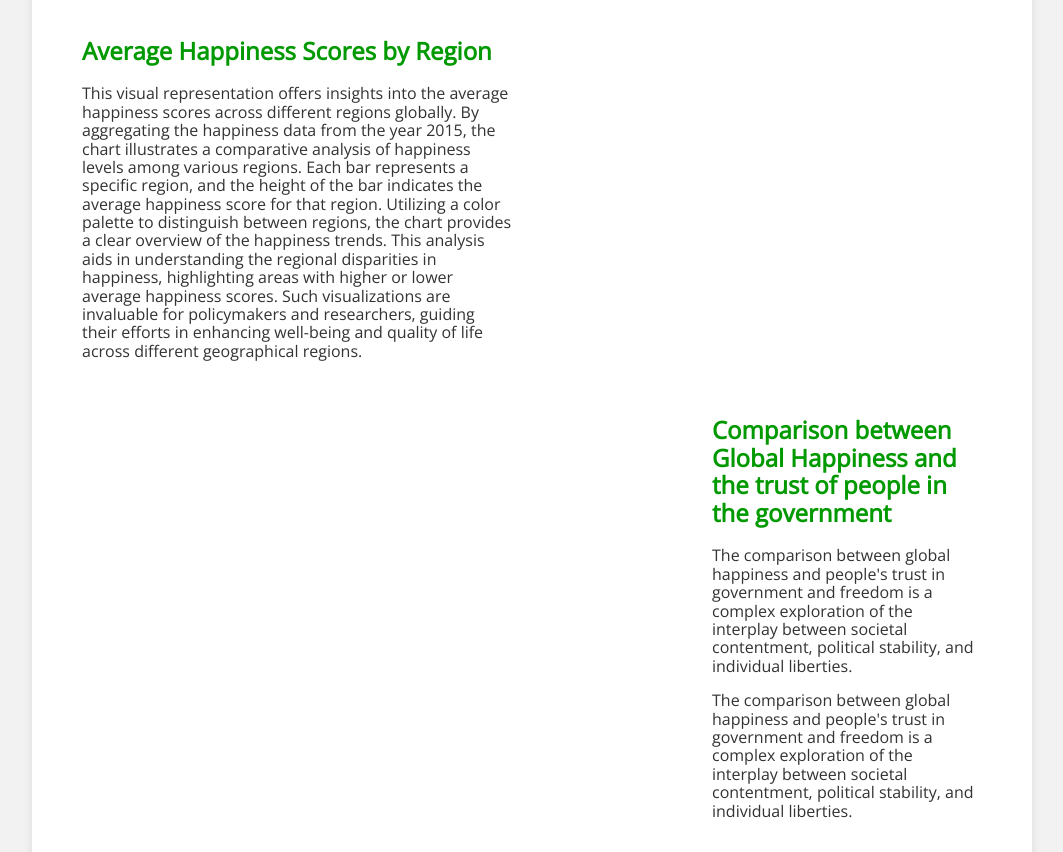
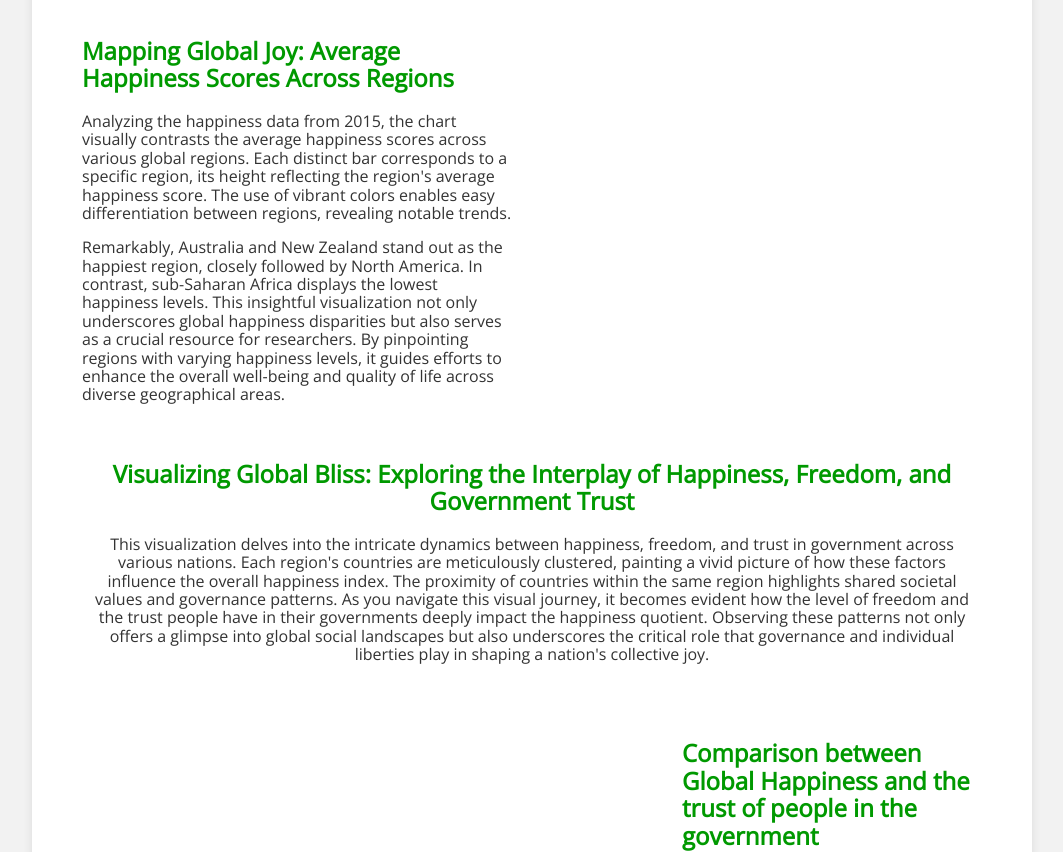
Before and after one commit to mhas0042/Data-Viz-2, a plain HTML site: page index.html in a window 1280 px wide. Shown: the part 222-1074 px from the top of the page, without its empty margins (108-1171 px from the left). Drawn offline with nearby package versions, Linux system fonts and the light colour scheme; a script that the page names is missing.

Commit message:
Update index.html

```diff
--- a/index.html
+++ b/index.html
@@ -2,7 +2,7 @@
 <html>
 
 <head>
-  <title>Multiple Visualisations | An Example</title>
+  <title>Data Visualisation II</title>
   <!-- Import Vega & Vega-Lite (does not have to be from CDN) -->
   <script src="https://cdn.jsdelivr.net/npm/vega@5.20.2"></script>
   <script src="https://cdn.jsdelivr.net/npm/vega-lite@5.1.0"></script>
@@ -45,15 +45,16 @@
     <div class="pure-g">
       <div class="pure-u-1-2">
         <div class="description description-left">
-          <h2>Average Happiness Scores by Region</h2>
-        <p>This visual representation offers insights into the average happiness scores across different regions globally. By
-            aggregating the happiness data from the year 2015, the chart illustrates a comparative analysis of happiness levels
-            among various regions. Each bar represents a specific region, and the height of the bar indicates the average
-            happiness score for that region. Utilizing a color palette to distinguish between regions, the chart provides a
-            clear overview of the happiness trends. This analysis aids in understanding the regional disparities in happiness,
-            highlighting areas with higher or lower average happiness scores. Such visualizations are invaluable for
-            policymakers and researchers, guiding their efforts in enhancing well-being and quality of life across different
-            geographical regions.
+          <h2>Mapping Global Joy: Average Happiness Scores Across Regions</h2>
+        <p>Analyzing the happiness data from 2015, the chart visually contrasts the average happiness scores across various
+          global regions. Each distinct bar corresponds to a specific region, its height reflecting the region's average
+          happiness score. The use of vibrant colors enables easy differentiation between regions, revealing notable trends.
+          </p>
+        <p>Remarkably, Australia and New Zealand stand out as the happiest region, closely followed by North America. In
+          contrast, sub-Saharan Africa displays the lowest happiness levels. This insightful visualization not only underscores
+          global happiness disparities but also serves as a crucial resource for researchers. By pinpointing
+          regions with varying happiness levels, it guides efforts to enhance the overall well-being and quality of life across
+          diverse geographical areas.
           </p>
 
         </div>
@@ -64,18 +65,49 @@
     </div>
     <!-- end pure grid group -->
 
+
+
+
    <!-- pure grid group -->
-    <div class="pure-g">
+   <div class="pure-g">
+    <div class="pure-u-1-1">
+      <div class="description">
+        <h2>Visualizing Global Bliss: Exploring the Interplay of Happiness, Freedom, and Government Trust</h2>
+      <p>This visualization delves into the intricate dynamics between happiness, freedom, and trust in government across
+        various nations. Each region's countries are meticulously clustered, painting a vivid picture of how these factors
+        influence the overall happiness index. The proximity of countries within the same region highlights shared societal
+        values and governance patterns. As you navigate this visual journey, it becomes evident how the level of freedom and
+        the trust people have in their governments deeply impact the happiness quotient. Observing these patterns not only
+        offers a glimpse into global social landscapes but also underscores the critical role that governance and individual
+        liberties play in shaping a nation's collective joy.
+      </p>
+      </div>
+    </div>
+
+  </div>
+  <!-- end pure grid group -->
+
+    <div class="pure-u-1-5">
+      <div id="vis1" class="vis-container"></div>
+    </div>
+
+
+     <!-- pure grid group -->
+     <div class="pure-g">
       <div class="pure-u-2-3">
-        <div id="vis1" class="vis-container"></div>
+        <div id="vis4" class="vis-container"></div>
       </div>
       <div class="pure-u-1-3">
-        <div class="description description-right">
+        <div class="description ">
           <h2>Comparison between Global Happiness and the trust of people in the government</h2>
         <p>The comparison between global happiness and people's trust in government and freedom is a complex exploration of the
             interplay between societal contentment, political stability, and individual liberties.</p>
-        <p>The comparison between global happiness and people's trust in government and freedom is a complex exploration of the
-            interplay between societal contentment, political stability, and individual liberties.</p>
+        <p>This visualization delves into the intricate relationship between people's happiness and their trust in government.
+          By aligning global happiness scores with public trust levels, it offers a nuanced view of societal well-being. Regions
+          with high happiness and trust depict harmonious governance, while disparities highlight potential areas for
+          improvement. This analysis sheds light on the delicate relationship between public contentment and governance, offering
+          valuable societal insights.
+        </p>
         </div>
       </div>
 
@@ -99,7 +131,7 @@
           </p>
         </div>
       </div>
-      <div class="pure-u-1-3">
+      <div class="pure-u-1-4">
         <div id="vis2" class="vis-container"></div>
       </div>
 
```
